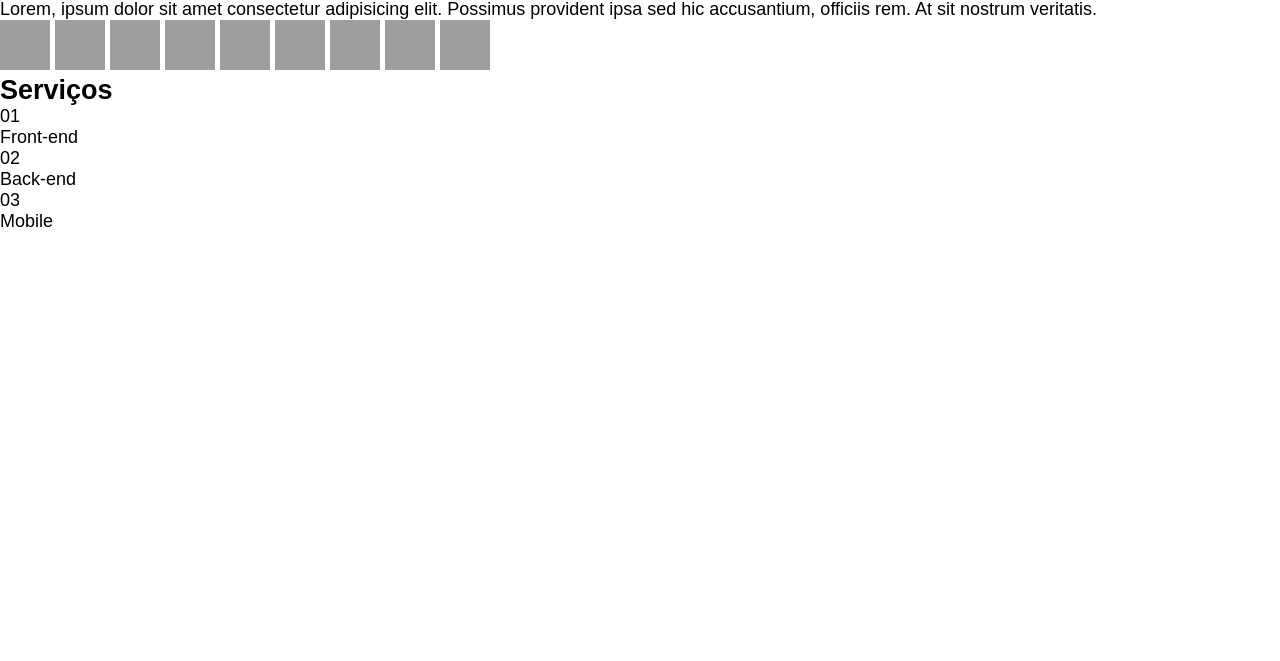
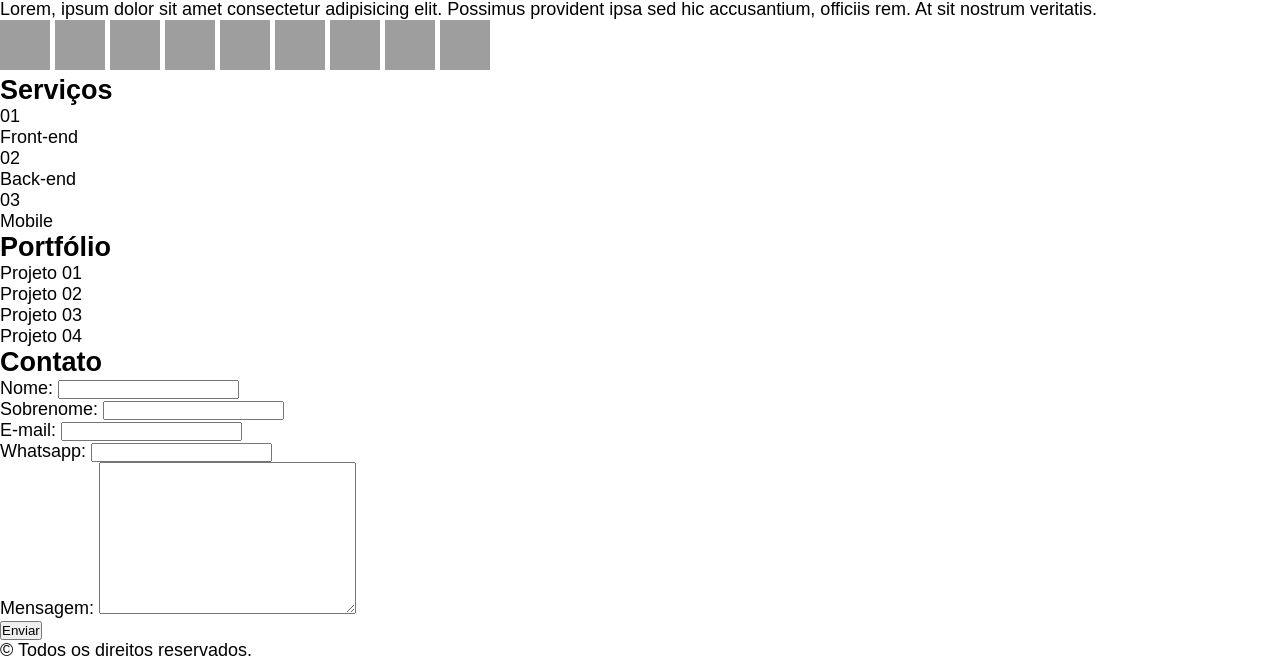
Before and after one commit to lucasemanoel3103/Portfolio-2025, a website: page index.html in a window 1280 px wide. Shown: the part 160-821 px from the top of the page. Before the commit the page ends 800 px from the top, so only its background shows below. Drawn offline with Linux system fonts and the light colour scheme; grey boxes are pictures that could not be loaded.

Commit message:
Finalização da estrutura HTML

```diff
--- a/index.html
+++ b/index.html
@@ -105,6 +105,100 @@
                 </div>
             </div>
         </section>
+
+        <section class="portfolio">
+            <div class="container">
+                <div class="p-title">
+                    <h2>Portfólio</h2>
+                </div>
+                <div class="p-projetos">
+                    <div class="projeto">
+                        <div class="photos">
+                            <div class="img">
+                               <div class="descricao">
+                                <p>Projeto 01</p>
+                               </div>
+                            </div>
+                        </div>
+
+                        <div class="photos">
+                            <div class="img">
+                               <div class="descricao">
+                                <p>Projeto 02</p>
+                               </div>
+                            </div>
+                        </div>
+
+                        <div class="photos">
+                            <div class="img">
+                               <div class="descricao">
+                                <p>Projeto 03</p>
+                               </div>
+                            </div>
+                        </div>
+
+                        <div class="photos">
+                            <div class="img">
+                               <div class="descricao">
+                                <p>Projeto 04</p>
+                               </div>
+                            </div>
+                        </div>
+                    </div>
+                </div>
+            </div>
+        </section>
+
+        <section class="contato">
+            <div class="container">
+                <div class="title">
+                    <h2>Contato</h2>
+                </div>
+
+                <div class="formulario">
+                    <form>
+                        <div class="form-group">
+                            <div class="controls">
+                                <label for="nome">Nome:</label>
+                                <input type="text" name="nome" id="nome" required>
+                            </div>
+
+                            <div class="controls">
+                                <label for="sobrenome">Sobrenome:</label>
+                                <input type="text" name="sobrenome" id="sobrenome" required>
+                            </div>
+                        </div>
+
+                        <div class="form-group">
+                            <div class="controls">
+                                <label for="email">E-mail:</label>
+                                <input type="email" name="email" id="email" required>
+                            </div>
+
+                            <div class="controls">
+                                <label for="whatsapp">Whatsapp:</label>
+                                <input type="text" name="whatsapp" id="whatsapp" required>
+                            </div>
+                        </div>
+
+                        <div class="form-group">
+                            <div class="controls">
+                                <label for="mensagem">Mensagem:</label>
+                               <textarea name="mensagem" id="mensagem" cols="30" rows="10"></textarea>
+                            </div>
+                        </div>
+
+                        <div class="form-group m-auto">
+                            <button class="btn-form-send">Enviar</button>
+                        </div>
+                    </form>
+                </div>
+            </div>
+        </section>
+
+        <footer>
+            <span>&copy; Todos os direitos reservados.</span>
+        </footer>
     </div>
 </body>
 </html>
--- a/style.scss
+++ b/style.scss
@@ -8,8 +8,8 @@
 
 html,  body {
     @include config.font-paragraf;
-    width: 100vw;
-    height: 100vh;
+    width: 100%;
+    height: 100%;
     font-size: 18px;
 }
 
```
